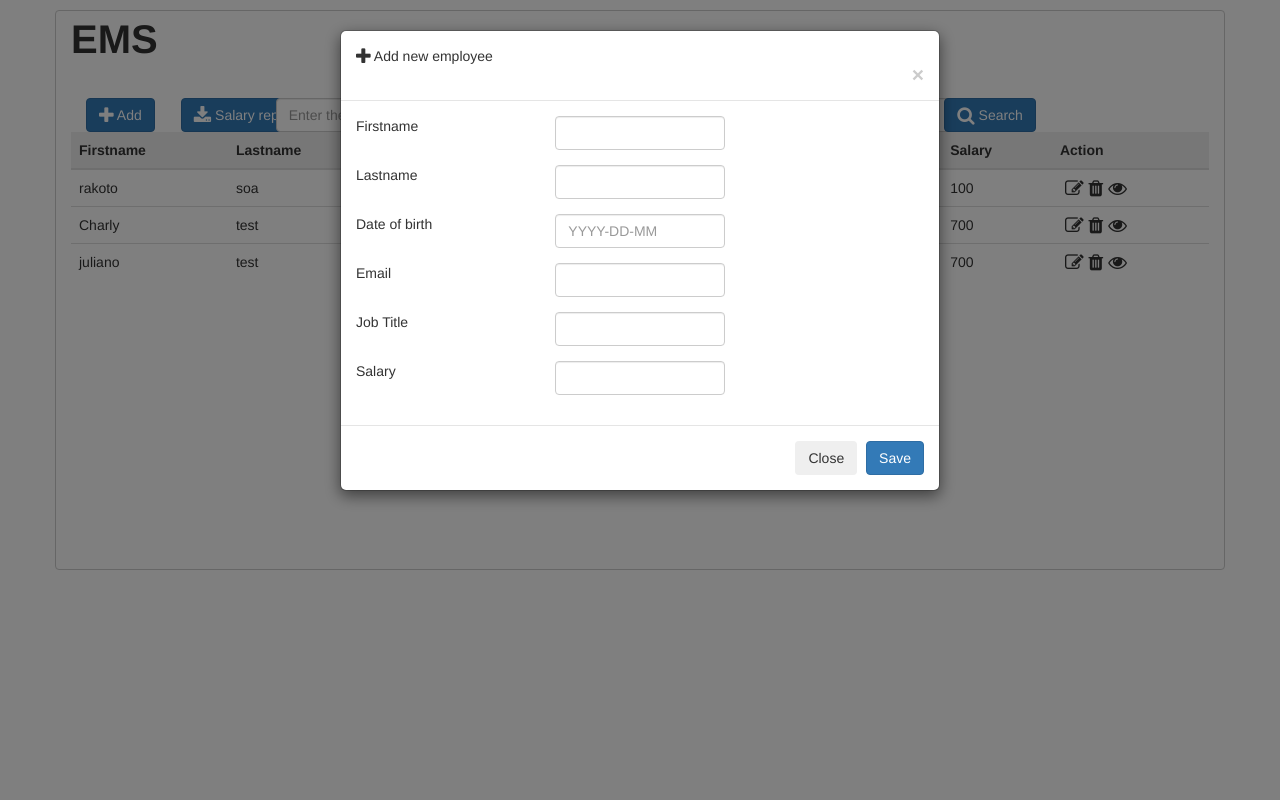
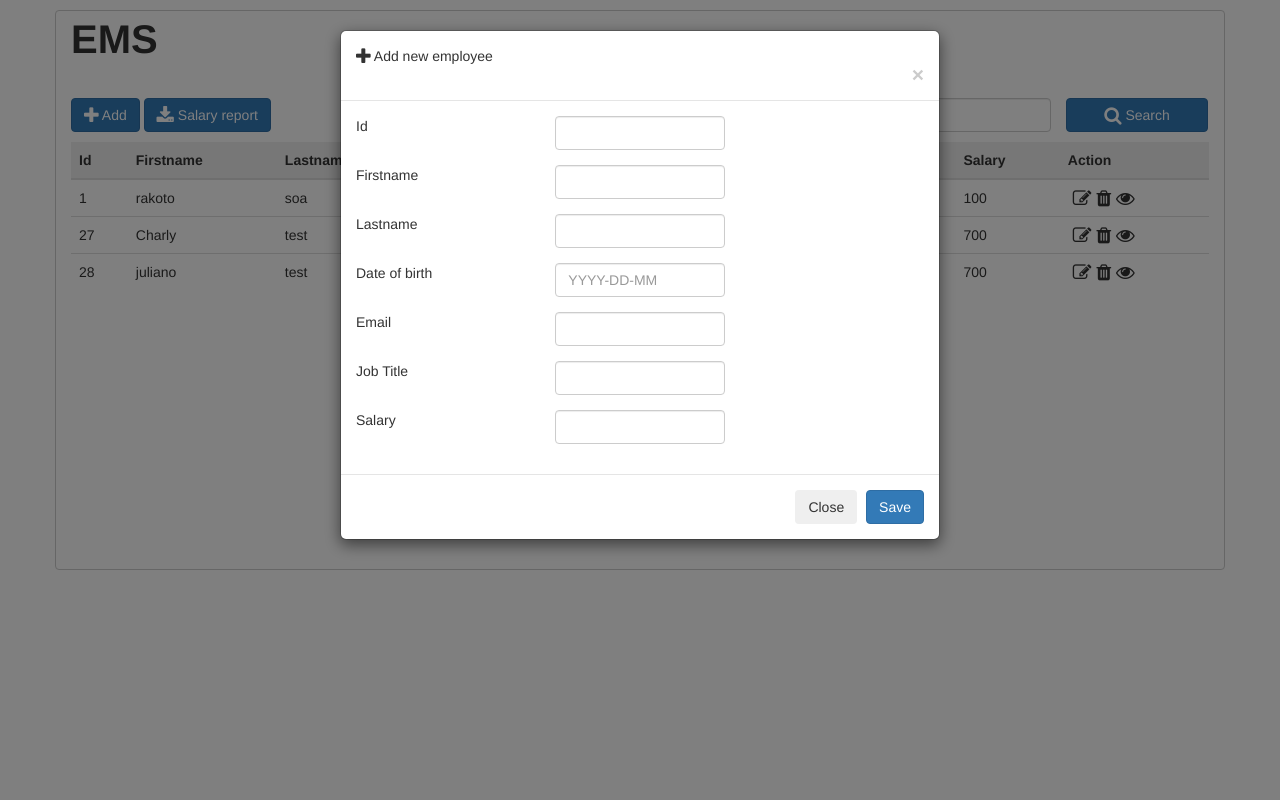
Before and after one commit to Charly2017/EMS, a PHP site: page / in a window 1280 px wide, after a click on "Add". Run offline with PHP 8.4, Linux system fonts and the light colour scheme; data comes from the database, SQL or seed files in the repository; lists and menus that the app fills with data are empty; some libraries are stand-ins or nearby versions.

Commit message:
update search by name and id

```diff
--- a/controllers/add_ctrl.php
+++ b/controllers/add_ctrl.php
@@ -1,6 +1,7 @@
 <?php
     header('Content-Type: application/json');
 
+    $id = $_POST["id"];
     $firstname = $_POST["firstname"];
     $lastname = $_POST["lastname"];
     $dateofbirth = $_POST["dateofbirth"];
@@ -10,10 +11,11 @@
 
     $conn= mysqli_connect("localhost","root","","ems");
 
-    $sql = "INSERT INTO employees (id, firstname, lastname, dateofbirth, email, jobtitle, salary) VALUES (NULL, '".$firstname."', '".$lastname."','".$dateofbirth."','".$email."','".$jobtitle."',$salary)";
+    $sql = "INSERT INTO employees (id, firstname, lastname, dateofbirth, email, jobtitle, salary) VALUES ('".$id."', '".$firstname."', '".$lastname."','".$dateofbirth."','".$email."','".$jobtitle."',$salary)";
 
     if(mysqli_query($conn, $sql)){
         $data = array(
+            "id"=>$id,
             "firstname"=>$firstname,
             "lastname"=>$lastname,
             "dateofbirth"=>$dateofbirth,
--- a/js/controller.js
+++ b/js/controller.js
@@ -1,5 +1,6 @@
+var host = "http://localhost";
+
 function removeEmployee(employee_id){
-                console.log(employee_id);
                 if(confirm("Are you sure want to remove this employee : "+employee_id)){
                     for(var i=0;i<listEmployee.length;i++){
                         if(listEmployee[i]["id"] == employee_id){
@@ -35,7 +36,7 @@ function removeEmployee(employee_id){
 function editEmployee(employee_id){
     $.ajax({
         async: false,
-        url: "controllers/edit_ctrl.php?employee_id="+employee_id+"&edit=0",
+        url: "controllers/edit_ctrl.php?id="+employee_id+"&edit=0",
         type: "GET",
         contentType: "application/json",
         success: function(res){
@@ -59,13 +60,20 @@ function editEmployee(employee_id){
 function viewProfile(employee_id){
     $.ajax({
         async: false,
-        url: "controllers/edit_ctrl.php?employee_id="+employee_id+"&edit=2",
+        url: "controllers/edit_ctrl.php?id="+employee_id+"&edit=2",
         type: "GET",
         contentType: "application/json",
         success: function(res){
             console.log(res)
-            $data = res["response"]["firstname"]+" "+res["response"]["lastname"]+" a "+res["age"]+" ans";
-            $(".ageEmployee").html($data);
+            $("#idView").val(res["response"]["id"]);
+            $("#firstnameView").val(res["response"]["firstname"]);
+            $("#lastnameView").val(res["response"]["lastname"]);
+            $("#ageView").val(res["age"]);
+            $("#emailView").val(res["response"]["email"]);
+            $("#jobtitleView").val(res["response"]["jobtitle"]);
+            $("#salaryView").val(res["response"]["salary"]);
+            // $data = res["response"]["firstname"]+" "+res["response"]["lastname"]+" a "+res["age"]+" ans";
+            // $(".ageEmployee").html($data);
             $("#viewModal").modal('show');
 
         },
@@ -77,15 +85,16 @@ function viewProfile(employee_id){
 
 function formatTable(res){
     var tab_begin = "<table class='table'>"
-    var head = "<thead class='thead'><tr><th>Firstname</th><th> Lastname</th><th> Date of birth</th><th> Email</th><th> Job title</th><th> Salary</th><th> Action</th></tr></thead><tbody>"
+    var head = "<thead class='thead'><tr><th>Id</th><th>Firstname</th><th> Lastname</th><th> Date of birth</th><th> Email</th><th> Job title</th><th> Salary</th><th> Action</th></tr></thead><tbody>"
     var content = ""
     for(var i=0; i<res.length; i++){
-        content += "<tr class='tr_content'><th>"+res[i]["firstname"]+"</th><th>"+res[i]["lastname"]+"</th><th>"+res[i]["dateofbirth"]+"</th><th>"+res[i]["email"]+"</th><th>"+res[i]["jobtitle"]+"</th><th>"+res[i]["salary"]+"</th><th> <i class=\"fa fa-edit fa-lg action\" onclick=\"javascript:editEmployee('"+res[i]["id"]+"')\"></i><i class=\"fa fa-trash fa-lg action\" onclick=\"javascript:removeEmployee('"+res[i]["id"]+"')\"></i><i class=\"fa fa-eye fa-lg action\" title='View profile' onclick=\"javascript:viewProfile('"+res[i]["id"]+"')\"></i></th></tr>";
+        content += "<tr class='tr_content'><th>"+res[i]["id"]+"</th><th>"+res[i]["firstname"]+"</th><th>"+res[i]["lastname"]+"</th><th>"+res[i]["dateofbirth"]+"</th><th>"+res[i]["email"]+"</th><th>"+res[i]["jobtitle"]+"</th><th>"+res[i]["salary"]+"</th><th> <i class=\"fa fa-edit fa-lg action\" onclick=\"javascript:editEmployee('"+res[i]["id"]+"')\"></i><i class=\"fa fa-trash fa-lg action\" onclick=\"javascript:removeEmployee('"+res[i]["id"]+"')\"></i><i class=\"fa fa-eye fa-lg action\" title='View profile' onclick=\"javascript:viewProfile('"+res[i]["id"]+"')\"></i></th></tr>";
     }
     var tab_end = "</tbody></table>"
     var data = tab_begin+head+content+tab_end;
     $("#list_table").append(data);
 }
+
 var listEmployee;
 $(document).ready(function(){
            /* List all employee */
@@ -107,6 +116,7 @@ $(document).ready(function(){
             /* Add new employee */
             $("#addForm").submit(function(event){
                 event.preventDefault();
+                var id = $("#id").val();
                 var firstname = $("#firstname").val();
                 var lastname = $("#lastname").val();
                 var dateofbirth = $("#dateofbirth").val();
@@ -114,6 +124,7 @@ $(document).ready(function(){
                 var salary = $("#salary").val();
                 var email = $("#email").val();
                 var data = {
+                    id: id,
                     firstname: firstname,
                     lastname: lastname,
                     dateofbirth: dateofbirth,
@@ -143,7 +154,7 @@ $(document).ready(function(){
             /* Edit employee */
             $("#editForm").submit(function(event){
                 event.preventDefault();
-                var employee_id = $("#idEdit").val();
+                var id = $("#idEdit").val();
                 var firstname = $("#firstnameEdit").val();
                 var lastname = $("#lastnameEdit").val();
                 var dateofbirth = $("#dateofbirthEdit").val();
@@ -151,6 +162,7 @@ $(document).ready(function(){
                 var jobtitle = $("#jobtitleEdit").val();
                 var salary = $("#salaryEdit").val();
                 var data = {
+                    id: id,
                     firstname: firstname,
                     lastname: lastname,
                     dateofbirth: dateofbirth,
@@ -161,7 +173,7 @@ $(document).ready(function(){
 
                 $.ajax({
                     async: false,
-                    url: "controllers/edit_ctrl.php?employee_id="+employee_id+"&edit=1",
+                    url: "controllers/edit_ctrl.php?edit=1",
                     type: "POST",
                     data: data,
                     success: function(res){
@@ -199,7 +211,7 @@ $(document).ready(function(){
                         console.log(res);
                         var link = document.createElement("a");
                         link.download = "salary_report.csv";
-                        link.href = "http://localhost/EMS/controllers/salary_report.csv";
+                        link.href = host+"/EMS/controllers/salary_report.csv";
                         link.click();
                         $("#salaryModal").modal("hide");
                     },
@@ -217,10 +229,18 @@ $(document).ready(function(){
             /* Search employee */
             $("#searchForm").submit(function(event){
                 event.preventDefault();
-                var data = $("#keywordSearch").val();
+                var id = $("#idSearch").val();
+                var name = $("#nameSearch").val();
+                if($.isNumeric(id) && name === ""){
+                    alert("Please enter the name");
+                    return false;
+                } else if(!$.isNumeric(id) && name !== ""){
+                    alert("Please enter a number for id ");
+                    return false;
+                }
                 $.ajax({
                     async: false,
-                    url: "controllers/search_ctrl.php?data="+data,
+                    url: "controllers/search_ctrl.php?id="+id+"&name="+name,
                     type: "GET",
                     success: function(res){
                         $("#list_table").empty();
--- a/pages/list.php
+++ b/pages/list.php
@@ -1,25 +1,29 @@
 <p>&nbsp;</p>
 
 <div class="btn_top" style="margin-bottom:10px;">
-    <div class="col-md-1">
+
+    <div class="row">
+      <div class="col-md-6">
         <button class="btn btn-primary" data-toggle="modal" data-target="#addModal"><i class="fa fa-plus fa-lg"></i> Add</button>
+        <button class="btn btn-primary" id="salaryReport"><i class="fa fa-download fa-lg"></i> Salary report</button>
       </div>
-    <div class="col-md-1">
-        <button class="btn btn-primary" id="salaryReport"><i class="fa fa-download fa-lg"></i> Salary report</button>
-    <!--<button class="btn btn-primary" id="salaryReport"><i class="fa fa-search fa-lg"></i> Search</button>-->
-    </div>
-    <div class="col-md-10">
+      <div class="col-md-6" style="text-align:right; padding-right:31px">
           <form enctype="multipart/form-data" id="searchForm" action="javascript:">
               <div class="row">
-                <div class="col-md-9">
-                    <input type="text" class="form-control form-control-success" id="keywordSearch" placeholder="Enter the keyword for the search">
+                  <div class="col-md-3">
+                      <input type="text" class="form-control form-control-success" id="idSearch" placeholder="Enter the id">
                   </div>
-                <div class="col-md-1">
-                    <button type="submit" class="btn btn-primary pull-right" id="searchEmployeeForm"><i class="fa fa-search fa-lg"></i> Search</button>
+                  <div class="col-md-6">
+                      <input type="text" class="form-control form-control-success" id="nameSearch" placeholder="Enter the name">
+                  </div>
+                  <div class="col-md-3" style="padding:0px">
+                      <button type="submit" style="width:100%" class="btn btn-primary pull-right" id="searchEmployeeForm"><i class="fa fa-search fa-lg"></i> Search</button>
                   </div>
               </div>
           </form>
       </div>
+    </div>
+
 </div>
 
 <div class="message alert alert-info" hidden="hidden"></div>
@@ -40,6 +44,12 @@
       </div>
       <form enctype="multipart/form-data" id="addForm" action="javascript:" class="form-horizontal">
       <div class="modal-body">
+                <div class="form-group">
+                    <div class="col-md-4">Id</div>
+                    <div class="col-md-4">
+                        <input type="text" id="id" class="form-control">
+                    </div>
+                </div>
                 <div class="form-group">
                     <div class="col-md-4">Firstname</div>
                     <div class="col-md-4">
@@ -97,31 +107,30 @@
       </div>
       <form enctype="multipart/form-data" id="editForm" action="javascript:" class="form-horizontal">
       <div class="modal-body">
-            <input type="hidden" id="idEdit" class="form-control">
-<!--            <div class="row">-->
+                <div class="form-group">
+                    <div class="col-md-4">Id</div>
+                    <div class="col-md-4">
+                        <input type="text" id="idEdit" class="form-control">
+                    </div>
+                </div>
                 <div class="form-group">
                     <div class="col-md-4">Firstname</div>
                     <div class="col-md-4">
                         <input type="text" id="firstnameEdit" class="form-control">
                     </div>
                 </div>
-<!--            </div>-->
-<!--            <div class="row">-->
                 <div class="form-group">
                     <div class="col-md-4">Lastname</div>
                     <div class="col-md-4">
                         <input type="text" id="lastnameEdit" class="form-control">
                     </div>
                 </div>
-<!--            </div>-->
-<!--            <div class="row">-->
                 <div class="form-group">
                     <div class="col-md-4">Date of birth</div>
                     <div class="col-md-4">
                         <input type="text" id="dateofbirthEdit" class="form-control">
                     </div>
                 </div>
-<!--            </div>-->
               <div class="form-group">
                   <div class="col-md-4">Email</div>
                   <div class="col-md-4">
@@ -154,15 +163,52 @@
   <div class="modal-dialog" role="document">
     <div class="modal-content">
       <div class="modal-header">
-        <h5 class="modal-title" id="exampleModalLabel"><i class="fa fa-eye fa-lg"></i> View profile </h5>
+        <h5 class="modal-title" id="exampleModalLabel"><i class="fa fa-eye fa-lg"></i> Profile </h5>
         <button type="button" class="close" data-dismiss="modal" aria-label="Close">
           <span aria-hidden="true">&times;</span>
         </button>
       </div>
-      <div class="modal-body">
-            <div class="row">
+      <div class="modal-body form-horizontal viewprofil">
             <div class="form-group">
-                    <span class="ageEmployee"></span>
+                <div class="col-md-4">Id</div>
+                <div class="col-md-8">
+                    <input type="text" id="idView" class="form-control" readonly>
+                </div>
+            </div>
+            <div class="form-group">
+                <div class="col-md-4">Firstname</div>
+                <div class="col-md-8">
+                    <input type="text" id="firstnameView" class="form-control" readonly>
+                </div>
+            </div>
+            <div class="form-group">
+                <div class="col-md-4">Lastname</div>
+                <div class="col-md-8">
+                    <input type="text" id="lastnameView" class="form-control" readonly>
+                </div>
+            </div>
+            <div class="form-group">
+                <div class="col-md-4">Age</div>
+                <div class="col-md-8">
+                    <input type="text" id="ageView" class="form-control" readonly>
+                </div>
+            </div>
+            <div class="form-group">
+                <div class="col-md-4">Email</div>
+                <div class="col-md-8">
+                    <input type="email" id="emailView" class="form-control" readonly>
+                </div>
+            </div>
+            <div class="form-group">
+                <div class="col-md-4">Job Title</div>
+                <div class="col-md-8">
+                    <input type="text" id="jobtitleView" class="form-control" readonly>
+                </div>
+            </div>
+            <div class="form-group">
+                <div class="col-md-4">Salary</div>
+                <div class="col-md-8">
+                    <input type="number" id="salaryView" class="form-control" readonly>
                 </div>
             </div>
       </div>
```
Also changed, not shown: controllers/edit_ctrl.php (+7 -3 lines), controllers/search_ctrl.php (+7 -2 lines), README.md, css/style.css (line endings or trailing spaces). Lines whose indentation alone changed are shown as unchanged.
